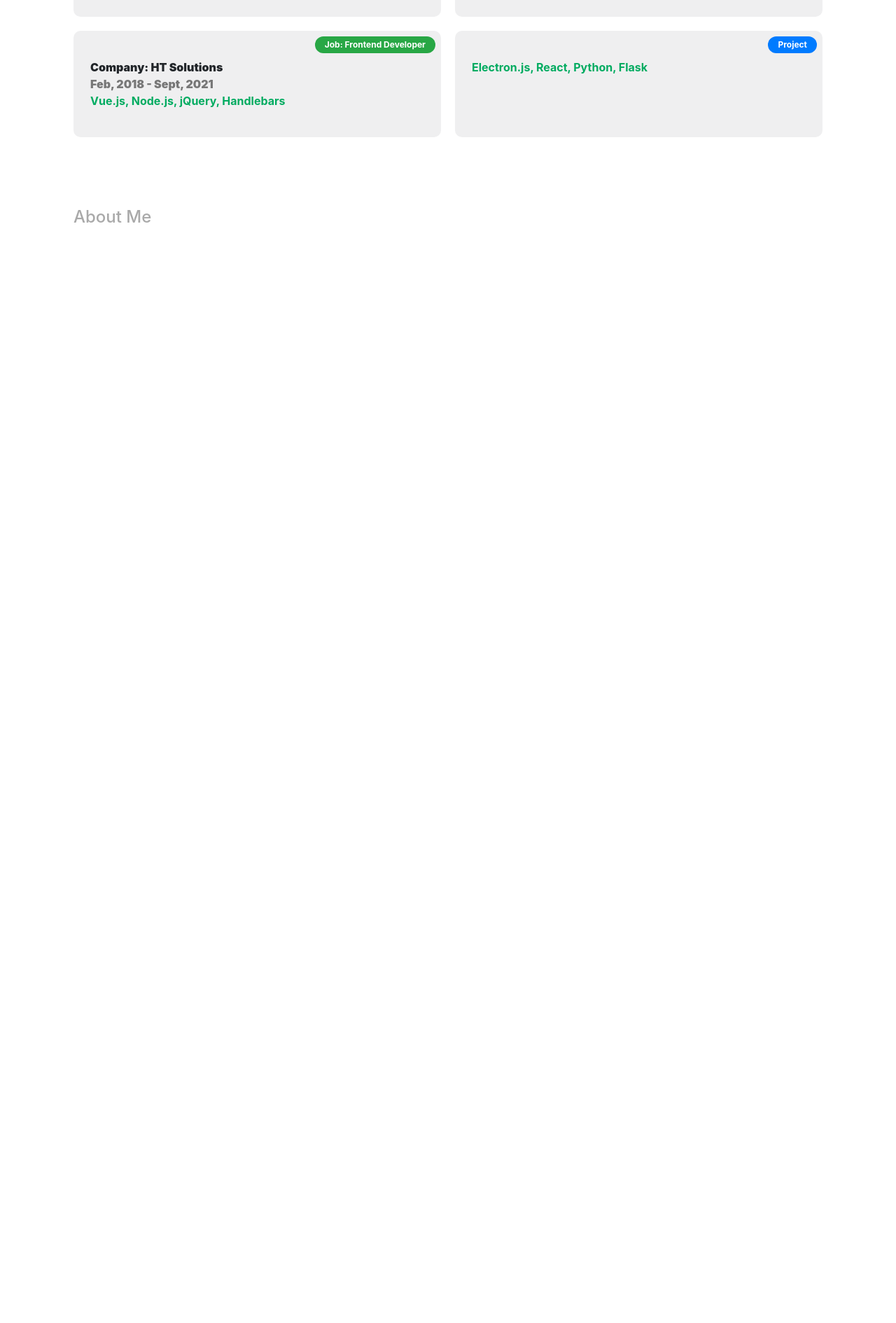
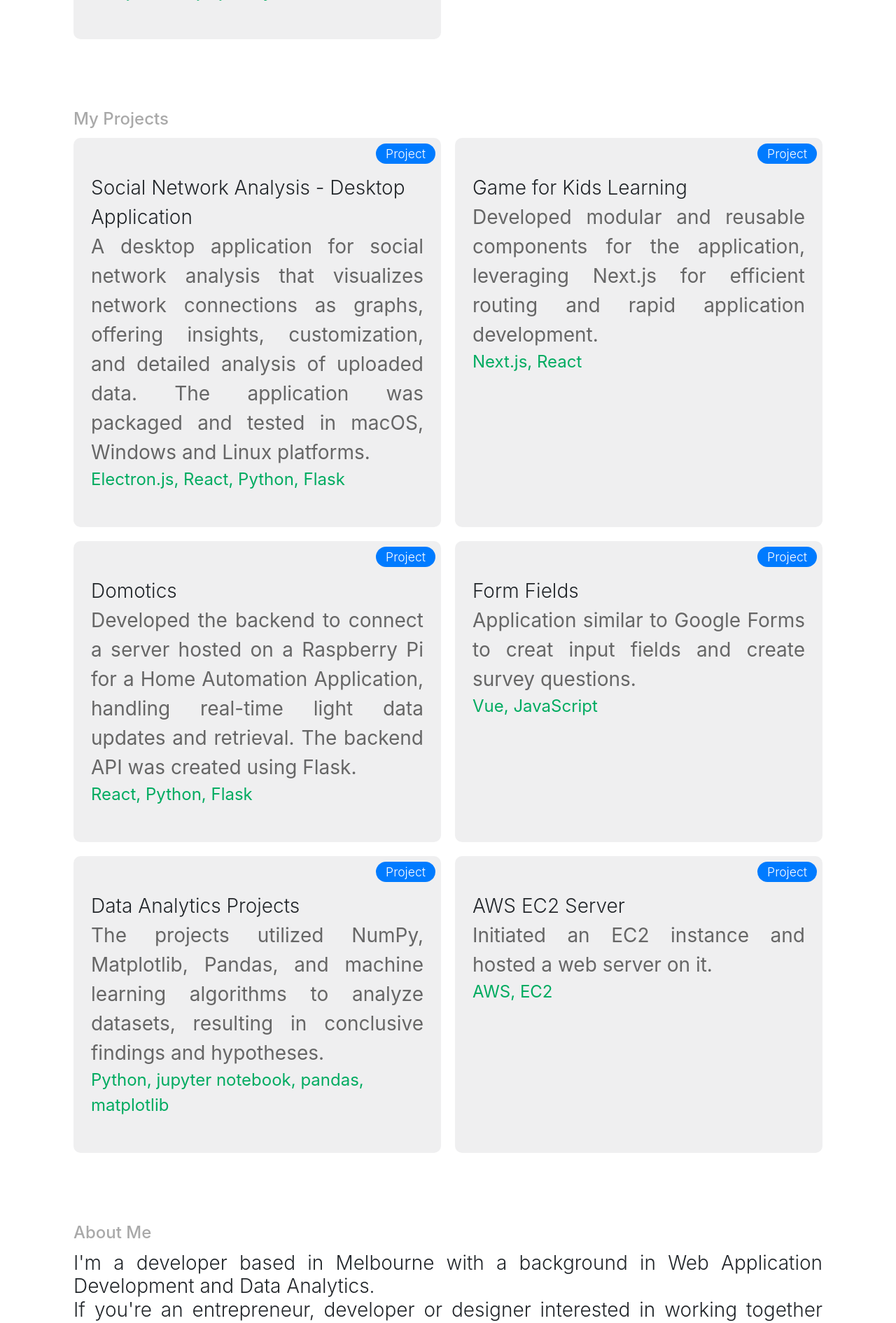
Before and after one commit to HelloRoshan/HelloRoshan.github.io, a Nuxt app: page /portfolio in a window 1280 px wide. Shown: the part 780-2670 px from the top of the page at 70% size. Before the commit the page ends 1153 px from the top, so only its background shows below. Built offline with nearby package versions, Linux system fonts and the light colour scheme; what vue-particles would draw is missing.

Commit message:
add more sections

```diff
--- a/pages/portfolio.vue
+++ b/pages/portfolio.vue
@@ -11,33 +11,16 @@
                 </h3>
             </section>
             <section class="projects">
-                <h4 class="header-detail">My Projects</h4>
+                <h4 class="header-detail">Experience</h4>
                 <div class="project-grid">
                     <div class="project">
-                        <b-badge pill variant="primary" class="project-tag">Project</b-badge>
-                        <div class="project-title">Social Network Analysis - Desktop Application</div>
-                        <div class="project-description">
-                            A desktop application for social network analysis that visualizes network connections as graphs, offering insights, customization, and detailed analysis of uploaded data.
-                            The application was packaged and tested in macOS, Windows and Linux platforms.
-                        </div>
-                        <div class="project-tech">Electron.js, React, Python, Flask</div>
-                    </div>
-                    <div class="project">
-                        <b-badge pill variant="primary" class="project-tag">Project</b-badge>
-                        <div class="project-title"></div>
-                        <div class="project-description">
-
-                        </div>
-                        <div class="project-tech">Electron.js, React, Python, Flask</div>
-                    </div>
-                    <div class="project">
                         <b-badge pill variant="success" class="project-tag">Job: ICT Intern</b-badge>
-                        <div class="project-title">iBuild Building Solutions - 3 months</div>
+                        <div class="project-title">iBuild Building Solutions</div>
                         <div class="project-subtitle">March 2024 - Present</div>
                         <div class="project-description">
 
                         </div>
-                        <div class="project-tech">PHP, SQL, Vtiger</div>
+                        <div class="project-tech">PHP, SQL, Vtiger, WordPress</div>
                     </div>
                     <div class="project">
                         <b-badge pill variant="success" class="project-tag">Job: Software Engineer</b-badge>
@@ -57,18 +40,101 @@
                         </div>
                         <div class="project-tech">Vue.js, Node.js, jQuery, Handlebars</div>
                     </div>
+                </div>
+            </section>
+            <section class="projects">
+                <h4 class="header-detail">My Projects</h4>
+                <!-- TODO: Add links to the projects -->
+                <div class="project-grid">
                     <div class="project">
                         <b-badge pill variant="primary" class="project-tag">Project</b-badge>
-                        <div class="project-title"></div>
+                        <div class="project-title">Social Network Analysis - Desktop Application</div>
                         <div class="project-description">
-
+                            A desktop application for social network analysis that visualizes network connections as graphs, offering insights, customization, and detailed analysis of uploaded data.
+                            The application was packaged and tested in macOS, Windows and Linux platforms.
                         </div>
                         <div class="project-tech">Electron.js, React, Python, Flask</div>
+                    </div>
+                    <div class="project">
+                        <b-badge pill variant="primary" class="project-tag">Project</b-badge>
+                        <div class="project-title">Game for Kids Learning</div>
+                        <div class="project-description">
+                            Developed modular and reusable components for the
+                            application, leveraging Next.js for efficient routing and rapid application development.
+                        </div>
+                        <div class="project-tech">Next.js, React</div>
+                    </div>
+                    <div class="project">
+                        <b-badge pill variant="primary" class="project-tag">Project</b-badge>
+                        <div class="project-title">Domotics</div>
+                        <div class="project-description">
+                            Developed the backend to connect a server hosted on a Raspberry Pi for a
+                            Home Automation Application, handling real-time light data updates and retrieval. The
+                            backend API was created using Flask.
+                        </div>
+                        <div class="project-tech">React, Python, Flask</div>
+                    </div>
+                    <div class="project">
+                        <b-badge pill variant="primary" class="project-tag">Project</b-badge>
+                        <div class="project-title">Form Fields</div>
+                        <div class="project-description">
+                            Application similar to Google Forms to creat input fields and create survey questions.
+                        </div>
+                        <div class="project-tech">Vue, JavaScript</div>
+                    </div>
+                    <div class="project">
+                        <b-badge pill variant="primary" class="project-tag">Project</b-badge>
+                        <div class="project-title">Data Analytics Projects</div>
+                        <div class="project-description">
+                            The projects utilized NumPy, Matplotlib, Pandas, and machine learning algorithms to analyze datasets, resulting in conclusive findings and hypotheses.
+                        </div>
+                        <div class="project-tech">Python, jupyter notebook, pandas, matplotlib</div>
+                    </div>
+                    <div class="project">
+                        <b-badge pill variant="primary" class="project-tag">Project</b-badge>
+                        <div class="project-title">AWS EC2 Server</div>
+                        <div class="project-description">
+                            Initiated an EC2 instance and hosted a web server on it.
+                        </div>
+                        <div class="project-tech">AWS, EC2</div>
                     </div>
                 </div>
             </section>
             <section class="about-me">
                 <h4 class="header-detail">About Me</h4>
+                <h3>
+                    I'm a developer based in Melbourne with a background in Web Application Development and Data Analytics.<br>
+                    If you're an entrepreneur, developer or designer interested in working together please reach out to me via <a href="mailto:roshanbudhathoki02@gmail.com">roshanbudhathoki02@gmail.com</a>
+                </h3>
+            </section>
+            <section class="my-stack">
+                <h4 class="header-detail">My Stack</h4>
+                <h3>Programming Languages</h3>
+                <div>
+                    <b-badge pill variant="success" class="tech-name" v-for="tech in techList" :key="tech">{{ tech }}</b-badge>
+                </div>
+                <h3>Framework/Libraries</h3>
+                <div>
+                    <b-badge pill variant="success" class="tech-name" v-for="framework in frameworkList" :key="framework">{{ framework }}</b-badge>
+                </div>
+                <h3>Databases</h3>
+                <div>
+                    <b-badge pill variant="success" class="tech-name" v-for="database in databaseList" :key="database">{{ database }}</b-badge>
+                </div>
+                <h3>Other development Technologies and Tools</h3>
+                <div>
+                    <b-badge pill variant="success" class="tech-name" v-for="other in otherList" :key="other">{{ other }}</b-badge>
+                </div>
+            </section>
+            <section class="my-socials">
+                <h4 class="header-detail">Reach out to me</h4>
+                <div class="social-links">
+                    <b-link href="https://www.linkedin.com/in/roshan-budhathoki/" target="_blank" class="social-icon"><b-icon-linkedin /></b-link>
+                    <b-link href="https://github.com/HelloRoshan" target="_blank" class="social-icon"><b-icon-github /></b-link>
+                    <!-- <b-link href="https://twitter.com/roshanuchiha02" target="_blank" class="social-icon"><b-icon-twitter /></b-link> -->
+                    <b-link href="https://www.instagram.com/____roshan_____/" target="_blank" class="social-icon"><b-icon-instagram /></b-link>
+                    <b-link href="https://www.facebook.com/roshan.budhathoki1/" target="_blank" class="social-icon"><b-icon-facebook /></b-link>
+                </div>
             </section>
         </main>
         <footer>
@@ -76,11 +142,22 @@
     </div>
 </template>
 <script>
-import { BBadge } from 'bootstrap-vue';
+import { BBadge, BIconLinkedin, BIconGithub, BIconTwitter, BIconInstagram, BIconFacebook } from 'bootstrap-vue';
+
+
 export default {
     name: 'Portfolio',
     components: {
-        BBadge
+        BBadge, BIconLinkedin, BIconGithub, BIconTwitter, BIconInstagram, BIconFacebook
+
+    },
+    data() {
+        return {
+            techList: ['JavaScript', 'Python', 'R', 'PHP', 'SQL'],
+            frameworkList : ['Vue.js', 'React.js', 'Node.js', 'Electron.js', 'Nuxt', 'Next', 'Flask', 'matplotlib', 'pandas'],
+            databaseList: ['MySQL'],
+            otherList: ['HTML', 'CSS', 'SASS', 'Git', 'Jira', 'Docker', 'Figma', 'AWS', 'Tableau', 'REST API']
+        }
     }
 }
 </script>
@@ -91,11 +168,12 @@ main {
 .detail {
     color: darkgray;
 }
-.projects, .about-me {
+.projects, .about-me, .my-stack, .my-socials {
     margin-top: 100px;
 }
 .header-detail {
     color: darkgray;
+    margin-bottom: 12px;
 }
 .project-grid {
     display: grid;
@@ -104,35 +182,78 @@ main {
 }
 .project {
     position: relative;
-    transition: box-shadow .3s;
+    transition: box-shadow .3s, background-color .3s ;
     border-radius: 10px;
-    padding: 40px 24px;
-    box-shadow: 1px;
+    padding: 50px 25px;
     background-color: #efeff0;
+    font-size: 1.75rem;
 }
 .project:hover {
     cursor: pointer;
     box-shadow: 0 0 11px rgba(33,33,33,.2);
+    background-color: #dbf5ee;
 }
 .project-tag {
     position: absolute;
     top: 8px;
     right: 8px;
     padding: 6px 14px;
+    text-wrap: wrap;
+    font-weight: 350;
+    font-size: 1.1rem;
 }
 .project-title {
-    font-weight: 900;
+    font-weight: 350;
 }
 .project-subtitle {
     color: #777;
-    font-weight: 900;
+    font-weight: 200;
+    font-size: 1.5rem;
 }
 .project-description {
     text-align: justify;
     color: #666;
 }
 .project-tech {
-    font-weight: 700;
+    font-weight: 400;
     color: #00ab60;
+    font-size: 1.5rem;
+}
+h3 {
+    font-weight: 350;
+}
+.about-me h3 {
+    text-align: justify;
+}
+.tech-name {
+    padding: 8px 16px;
+    font-size: 1.5rem;
+    font-weight: 350;
+    margin: 4px;
+}
+.my-stack h3 {
+    font-size: 1.5rem;
+}
+.social-links {
+    display: flex;
+}
+.social-icon {
+    border-radius: 50%;
+    margin-left: 16px;
+    background-color: #28a745;
+    font-size: 1rem;
+    display: flex;
+    align-items: center;
+    justify-content: center;
+    color: #fff;
+    width: 40px;
+    height: 40px;
+    transition: ease-in-out 0.3s;
+}
+.social-icon:first-child {
+    margin-left: 0;
+}
+.social-icon:hover {
+    opacity: .8;
 }
 </style>
```
